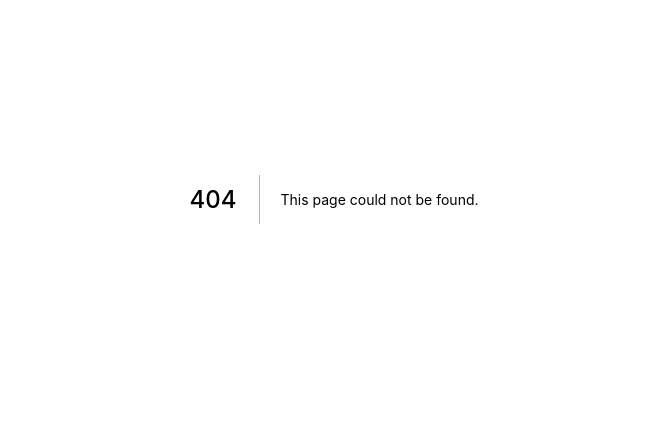
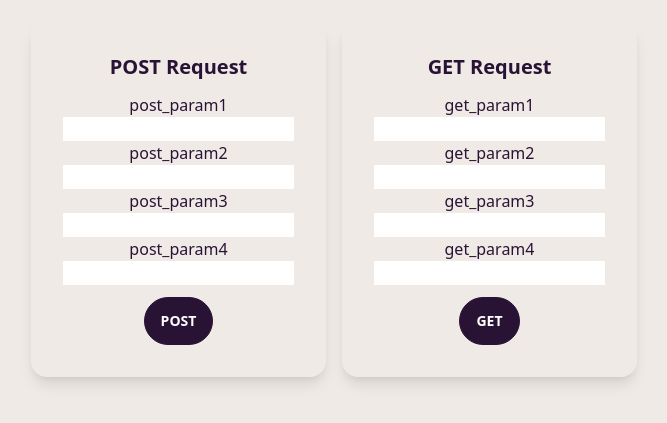
Before and after one commit to chell2/agusys-next, a Next.js app: page /postpage in a window 1280 px wide. Before the commit this address had no page. Shown: the part 201-624 px from the top of the page, without its empty margins (306-973 px from the left). Built offline with nearby package versions, Linux system fonts and the light colour scheme.

Commit message:
data request test

```diff
--- /dev/null
+++ b/src/pages/postpage.tsx
@@ -0,0 +1,55 @@
+const PostPage = () => {
+  return (
+    <>
+      <div className="hero min-h-screen bg-base-200">
+        <div className="text-center hero-content">
+          <div className="card shadow-lg">
+            <div className="card-body">
+              <h2 className="card-title">POST Request</h2>
+              <form
+                method="POST"
+                action="https://script.google.com/macros/s/AKfycbw-IxWvYlyKWVjEAVY3cU6eWzYH26glPJlZHFEjMBzRU8Yi49B9rVUjc5Ode_EzRvrW/exec"
+              >
+                <p>post_param1</p>
+                <input name="post_param1" type="text" />
+                <p>post_param2</p>
+                <input name="post_param2" type="text" />
+                <p>post_param3</p>
+                <input name="post_param3" type="text" />
+                <p>post_param4</p>
+                <input name="post_param4" type="text" />
+                <br />
+                <button type="submit" className="btn btn-md mt-3">
+                  post
+                </button>
+              </form>
+            </div>
+          </div>
+          <div className="card shadow-lg">
+            <div className="card-body">
+              <h2 className="card-title">GET Request</h2>
+              <form
+                method="GET"
+                action="https://script.google.com/macros/s/AKfycbw-IxWvYlyKWVjEAVY3cU6eWzYH26glPJlZHFEjMBzRU8Yi49B9rVUjc5Ode_EzRvrW/exec"
+              >
+                <p>get_param1</p>
+                <input name="get_param1" type="text" />
+                <p>get_param2</p>
+                <input name="get_param2" type="text" />
+                <p>get_param3</p>
+                <input name="get_param3" type="text" />
+                <p>get_param4</p>
+                <input name="get_param4" type="text" />
+                <br />
+                <button type="submit" className="btn btn-md mt-3">
+                  get
+                </button>
+              </form>
+            </div>
+          </div>
+        </div>
+      </div>
+    </>
+  );
+};
+export default PostPage;
```
